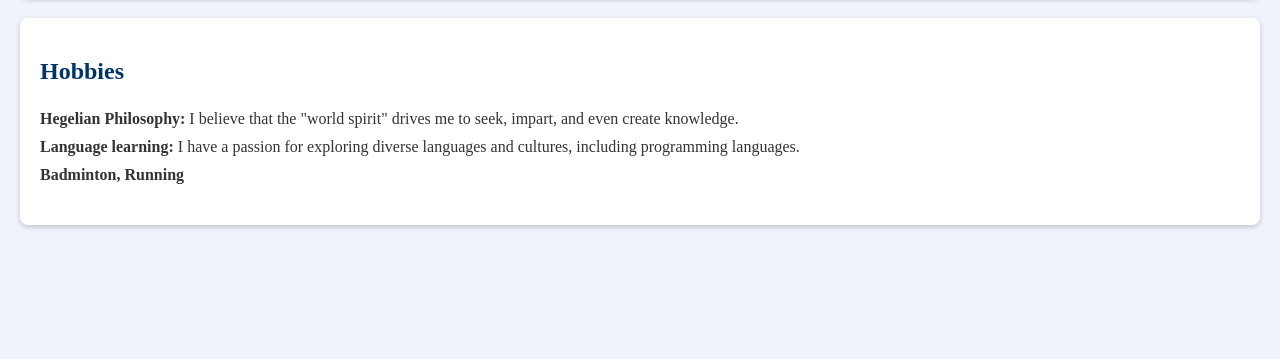
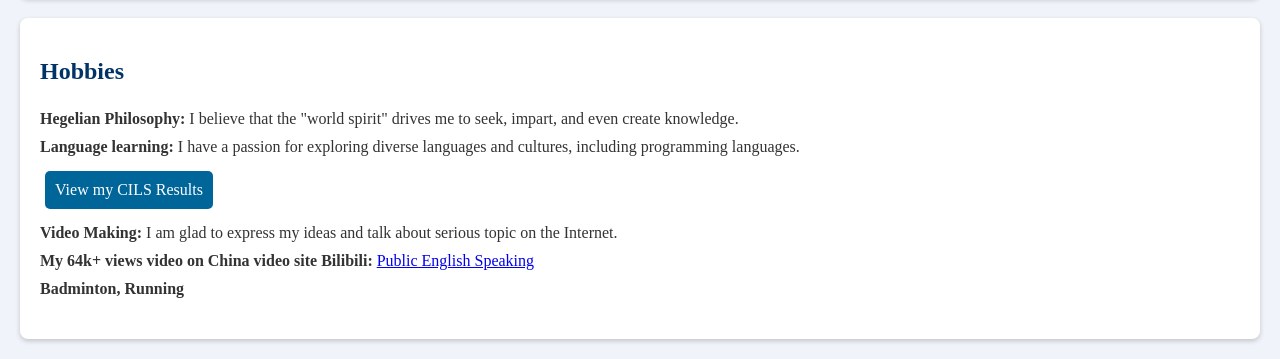
Before and after one commit to BrillanteFederico/BrillanteFederico.github.io, a plain HTML site: page index.html in a window 1280 px wide. Shown: the part 1864-2223 px from the top of the page. Before the commit the page ends 2109 px from the top, so only its background shows below. Drawn offline with Linux system fonts and the light colour scheme.

Commit message:
Update index.html

```diff
--- a/index.html
+++ b/index.html
@@ -138,8 +138,14 @@
         <ul>
             <li><strong>Hegelian Philosophy: </strong>I believe that the "world spirit" drives me to seek, impart, and even create knowledge.</li>
             <li><strong>Language learning: </strong>I have a passion for exploring diverse languages and cultures, including programming languages.</li>
+            <div class="cv-sop-links">
+            <a href="CILS_B2_Y_Xiang.pdf" target="_blank">View my CILS Results</a>
+            </div>
+            <li><strong>Video Making: </strong>I am glad to express my ideas and talk about serious topic on the Internet.</li>
+            <li><strong>My 64k+ views video on China video site Bilibili:</strong> <a href="https://www.bilibili.com/video/BV19h411j7eT/">Public English Speaking</a></li>
             <li><strong>Badminton, Running</strong></li>
         </ul>
+
     </section>
 
 </body>
```
